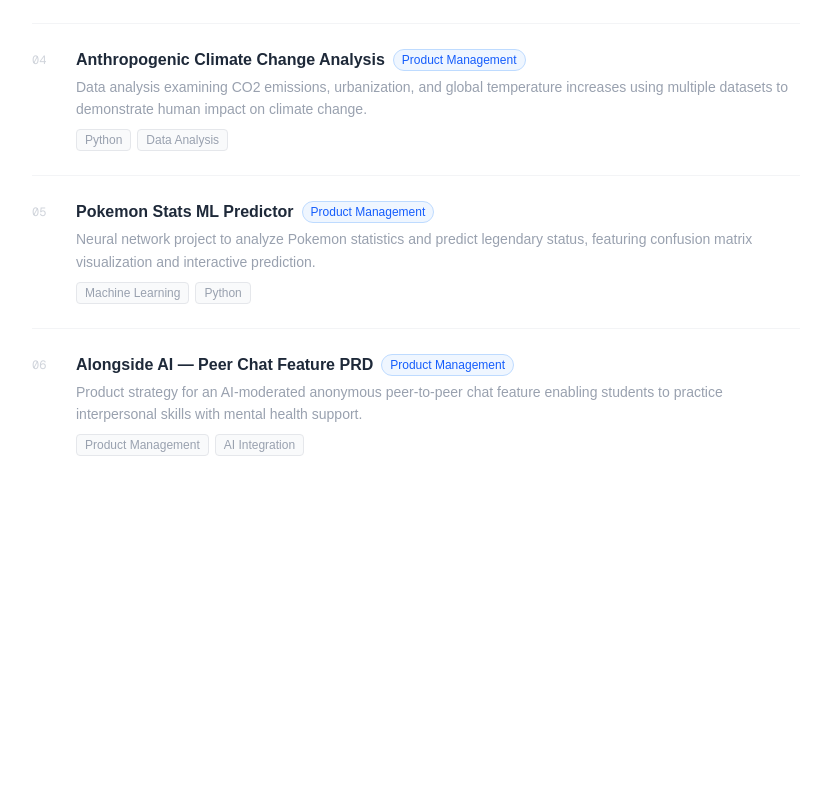
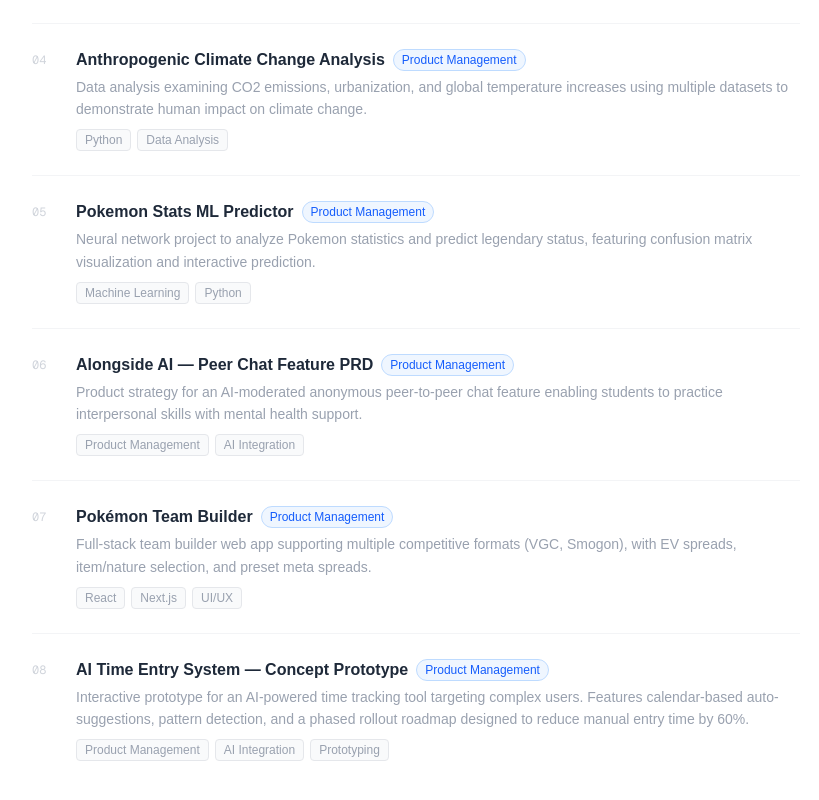
Before and after one commit to etonyao/etonyao.com, a Next.js app: page /projects in a window 1280 px wide. Shown: the part 698-1498 px from the top of the page, without its empty margins (224-1043 px from the left). Before the commit the page ends 1274 px from the top, so only its background shows below. Built offline with nearby package versions, Linux system fonts and the light colour scheme.

Commit message:
Add Pokemon Team Builder and AI time entry prototype to projects backlog; scrub company name from case study
Co-Authored-By: Claude Sonnet 4.6 <noreply@anthropic.com>

```diff
--- a/app/page.tsx
+++ b/app/page.tsx
@@ -379,12 +379,16 @@ export default function Home() {
                   'Anthropogenic Climate Change Analysis',
                   'Pokemon Stats ML Predictor',
                   'Alongside AI — Peer Chat Feature PRD',
+                  'Pokémon Team Builder',
+                  'AI Time Entry System — Concept Prototype',
                   'Potion Problems — Game Marketing Campaign',
                   'Sustainability Dashboard — Ringley Group',
                   'APASA Community Impact Program',
                   'Anthropogenic Climate Change Analysis',
                   'Pokemon Stats ML Predictor',
                   'Alongside AI — Peer Chat Feature PRD',
+                  'Pokémon Team Builder',
+                  'AI Time Entry System — Concept Prototype',
                 ].map((project, i) => (
                   <span key={i} className="text-xs text-gray-300 font-medium tracking-widest uppercase shrink-0">
                     {project} <span className="text-gray-200 mx-2">·</span>
--- a/app/projects/page.tsx
+++ b/app/projects/page.tsx
@@ -34,6 +34,20 @@ const projects = [
     category: 'Product Management',
     tags: ['Product Management', 'AI Integration'],
     description: 'Product strategy for an AI-moderated anonymous peer-to-peer chat feature enabling students to practice interpersonal skills with mental health support.',
+  },
+  {
+    title: 'Pokémon Team Builder',
+    category: 'Product Management',
+    tags: ['React', 'Next.js', 'UI/UX'],
+    description: 'Full-stack team builder web app supporting multiple competitive formats (VGC, Smogon), with EV spreads, item/nature selection, and preset meta spreads.',
+    link: '/pokemonteambuilder',
+  },
+  {
+    title: 'AI Time Entry System — Concept Prototype',
+    category: 'Product Management',
+    tags: ['Product Management', 'AI Integration', 'Prototyping'],
+    description: 'Interactive prototype for an AI-powered time tracking tool targeting complex users. Features calendar-based auto-suggestions, pattern detection, and a phased rollout roadmap designed to reduce manual entry time by 60%.',
+    link: '/pwccase',
   },
 ];
 
@@ -76,9 +90,15 @@ export default function ProjectsBacklog() {
               <span className="text-xs text-gray-300 font-mono mt-1 w-5 shrink-0">{String(i + 1).padStart(2, '0')}</span>
               <div className="flex-1 min-w-0">
                 <div className="flex flex-wrap items-center gap-2 mb-1">
-                  <h2 className="text-base font-semibold text-gray-800 group-hover:text-gray-900 transition-colors">
-                    {project.title}
-                  </h2>
+                  {'link' in project && project.link ? (
+                    <a href={project.link} className="text-base font-semibold text-gray-800 hover:text-blue-600 transition-colors underline-offset-2 hover:underline">
+                      {project.title}
+                    </a>
+                  ) : (
+                    <h2 className="text-base font-semibold text-gray-800 group-hover:text-gray-900 transition-colors">
+                      {project.title}
+                    </h2>
+                  )}
                   <span className={`text-xs px-2 py-0.5 rounded-full border font-medium ${categoryColor[project.category]}`}>
                     {project.category}
                   </span>
--- a/app/pwccase/page.tsx
+++ b/app/pwccase/page.tsx
@@ -141,7 +141,7 @@ export default function PWCCasePrototype() {
               <Sparkles className="w-6 h-6 text-white" />
             </div>
             <div className="flex-1">
-              <h2 className="text-lg font-bold text-gray-900 mb-2">PWC Case Study: Option A - Enhance Astro with AI</h2>
+              <h2 className="text-lg font-bold text-gray-900 mb-2">Case Study: Option A - Enhance Astro with AI</h2>
               <p className="text-gray-700 mb-3">
                 <strong>Target Segment:</strong> Complex Users (18%) - 6+ WBS codes, 30+ minutes daily
               </p>
```
